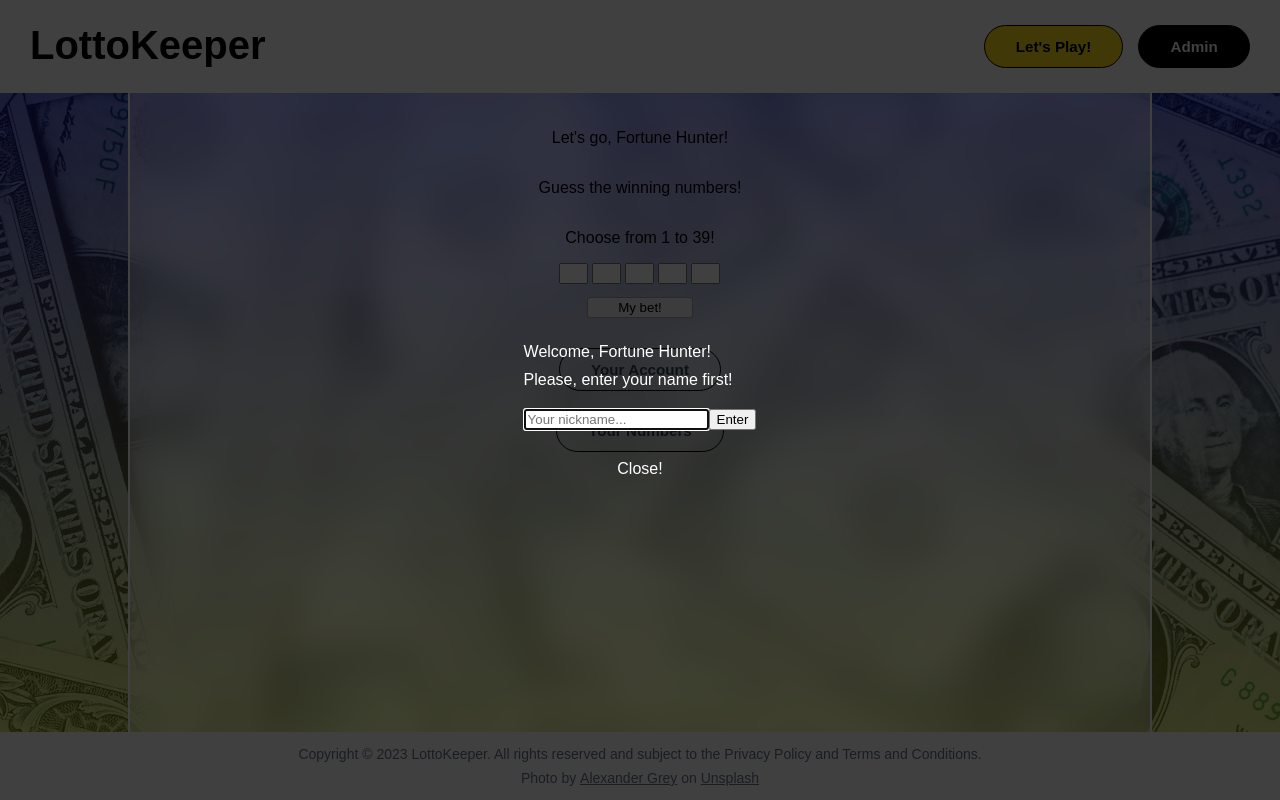
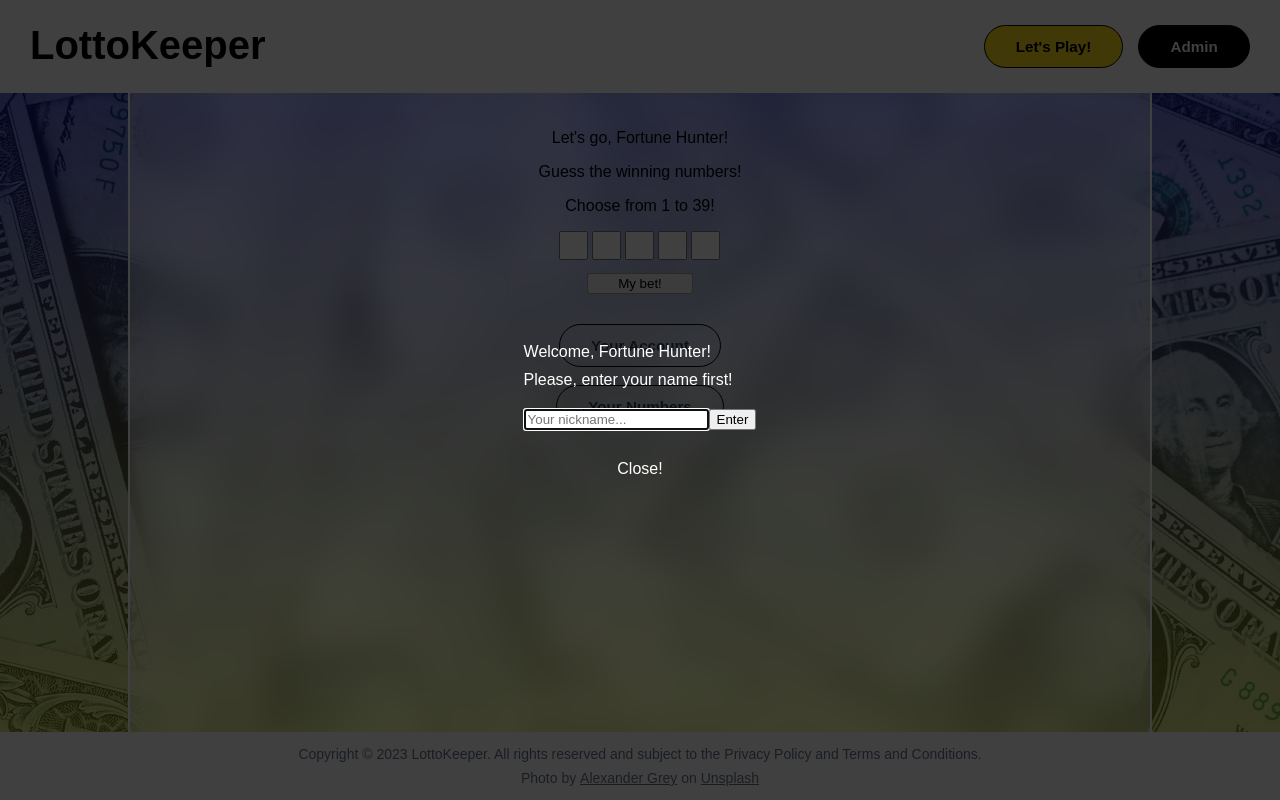
Before and after one commit to Marci101/lottokeeper-app, a React (Vite) app: page /user in a window 1280 px wide. Built offline with nearby package versions, Linux system fonts and the light colour scheme.

Commit message:
GenerateNums inputfield syntax refined

```diff
--- a/src/ui/components/userGenerate/GenerateNums.jsx
+++ b/src/ui/components/userGenerate/GenerateNums.jsx
@@ -40,11 +40,19 @@ export default function GenerateNums() {
   return (
     <section id="generate-nums">
       <form onSubmit={handleSubmit}>
-        <input type="number" name="bet1" value={userNums.bet1 || ""} onChange={handleChange} min="1" max="39" required></input>
-        <input type="number" name="bet2" value={userNums.bet2 || ""} onChange={handleChange} min="1" max="39" required></input>
-        <input type="number" name="bet3" value={userNums.bet3 || ""} onChange={handleChange} min="1" max="39" required></input>
-        <input type="number" name="bet4" value={userNums.bet4 || ""} onChange={handleChange} min="1" max="39" required></input>
-        <input type="number" name="bet5" value={userNums.bet5 || ""} onChange={handleChange} min="1" max="39" required></input>
+        {[...Array(5)].map((item, index) => (
+          <input
+            key={index}
+            type="number"
+            name={`bet${index + 1}`}
+            value={(userNums[userNums.bet + `${index + 1}`])}
+            onChange={handleChange}
+            min="1"
+            max="39"
+            maxLength="2"
+            required
+            autoComplete="off" />
+        ))}
         <button type="submit">My bet!</button>
       </form>
       {error && <ModalPopUp setState={setError} />}
--- a/src/ui/pages/user/userPage.css
+++ b/src/ui/pages/user/userPage.css
@@ -28,6 +28,11 @@
   margin: 0;
 }
 
+#user-page #guess-nums p {
+  margin-top: 0;
+  text-align: center;
+}
+
 #user-page #guess-nums #generate-nums form {
   display: flex;
   flex-wrap: wrap;
@@ -37,6 +42,10 @@
 
 #user-page #guess-nums #generate-nums form input {
   width: 29px;
+  height: 29px;
+  font-size: 16px;
+  font-weight: 600;
+  text-align: center;
 }
 
 #user-page #guess-nums #generate-nums form button {
```
